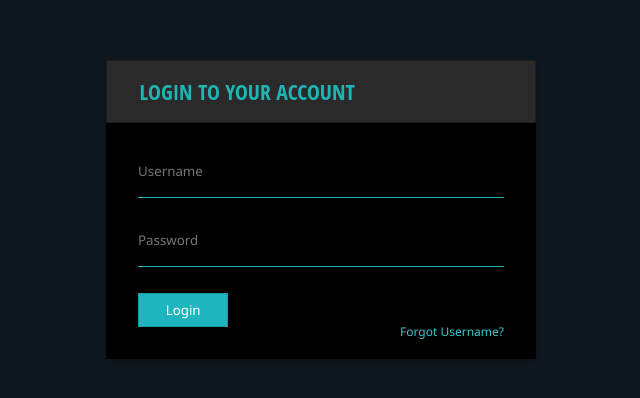
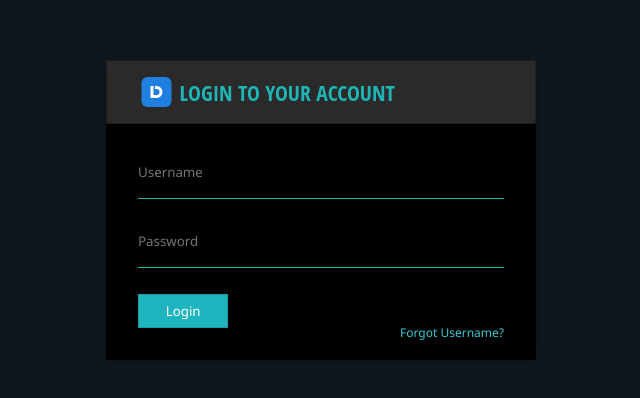
Before and after one commit to Punit-555/urban-pick-frontend, a React (Create React App) app: page / in a window 1280 px wide. Shown: the part 132-530 px from the top of the page, without its empty margins (319-959 px from the left). Built offline with nearby package versions, Linux system fonts and the light colour scheme.

Commit message:
Logo Add on Login Screen

```diff
--- a/src/pages/login/Login.jsx
+++ b/src/pages/login/Login.jsx
@@ -36,7 +36,7 @@ const handleSubmit = (e) => {
 
   return (
     <div className="log-form">
-      <h2>Login to your account</h2>
+      <h2 className="loginFlexbox"> <img width={35} height={30} src={logo} alt="" /> Login to your account</h2>
       <form onSubmit={handleSubmit}>
         <input
           type="text"
--- a/src/pages/login/login.css
+++ b/src/pages/login/login.css
@@ -13,6 +13,13 @@ align-items: center;
 flex-direction: column;
 margin: 0 auto;
 margin-top: 15%;
+.loginFlexbox{
+  display: flex;
+  justify-content: start;
+  width: 100%;
+  align-items: center;
+  gap: 5px;
+}
 }
 
 @media (max-width: 640px) {
```
